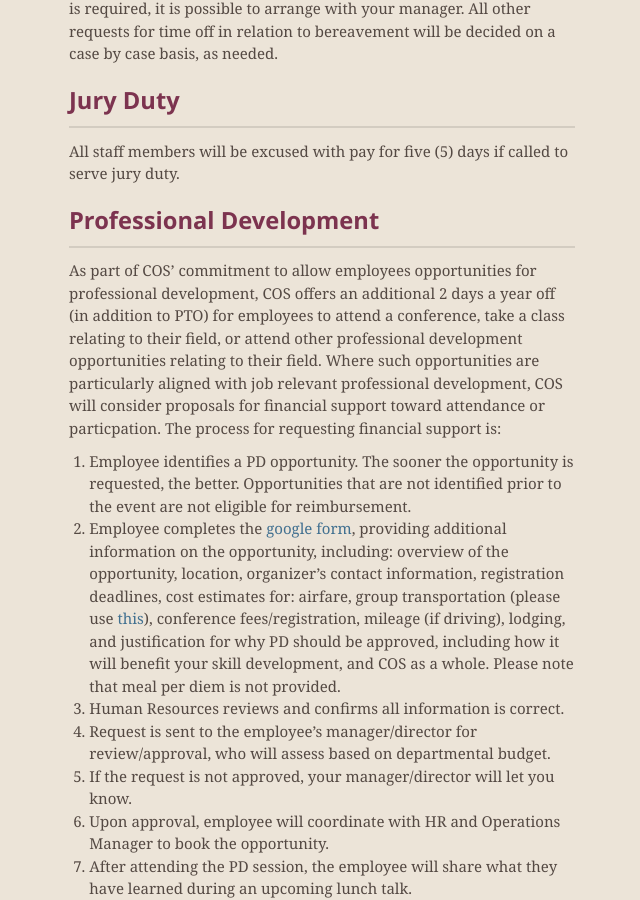
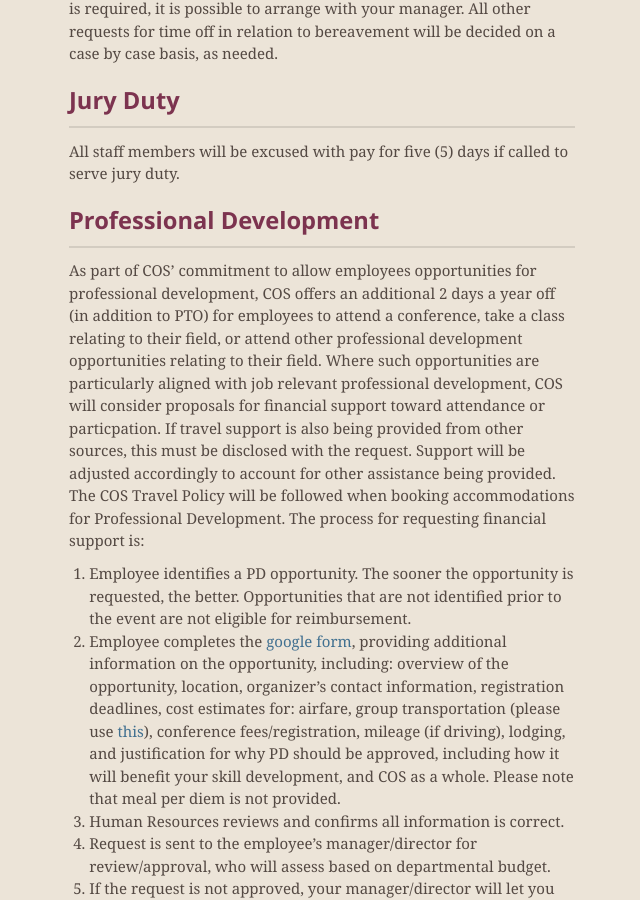
Before and after one commit to CenterForOpenScience/Employee-Manual, a Jekyll site: the page built from index.md, in a window 1280 px wide and 900 px high, scrolled down 7287 px. Shown: the whole window, without its empty margins (318-958 px from the left). Built offline with Jekyll 4.4.1, drawn with Linux system fonts in a browser that asks for light colours; nearby versions of some CDN libraries; our own code applies the rules of GitHub Pages for plain Markdown files.

Commit message:
Update index.md

```diff
--- a/index.md
+++ b/index.md
@@ -146,7 +146,7 @@ All staff members will be excused with pay for five (5) days if called to serve
 Professional Development
 ------------------
 
-As part of COS’ commitment to allow employees opportunities for professional development, COS offers an additional 2 days a year off (in addition to PTO) for employees to attend a conference, take a class relating to their field, or attend other professional development opportunities relating to their field. Where such opportunities are particularly aligned with job relevant professional development, COS will consider proposals for financial support toward attendance or particpation. The process for requesting financial support is:
+As part of COS’ commitment to allow employees opportunities for professional development, COS offers an additional 2 days a year off (in addition to PTO) for employees to attend a conference, take a class relating to their field, or attend other professional development opportunities relating to their field. Where such opportunities are particularly aligned with job relevant professional development, COS will consider proposals for financial support toward attendance or particpation. If travel support is also being provided from other sources, this must be disclosed with the request. Support will be adjusted accordingly to account for other assistance being provided. The COS Travel Policy will be followed when booking accommodations for Professional Development. The process for requesting financial support is:
 
 1. Employee identifies a PD opportunity. The sooner the opportunity is requested, the better. Opportunities that are not identified prior to the event are not eligible for reimbursement.
 2. Employee completes the [google form](https://docs.google.com/forms/d/e/1FAIpQLSdhVDoxFeOUmAVPKLvtqNmaZbFJoe3PQzWXpipAKQPou692_g/viewform), providing additional information on the opportunity, including: overview of the opportunity, location, organizer's contact information, registration deadlines, cost estimates for: airfare, group transportation (please use [this](https://www.uber.com/us/en/price-estimate/)), conference fees/registration, mileage (if driving), lodging, and justification for why PD should be approved, including how it will benefit your skill development, and COS as a whole. Please note that meal per diem is not provided.
```
